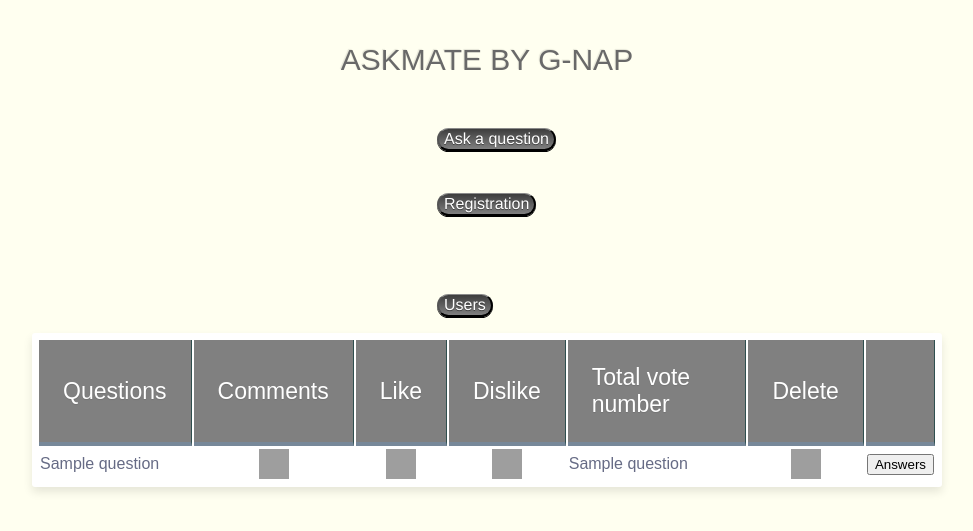
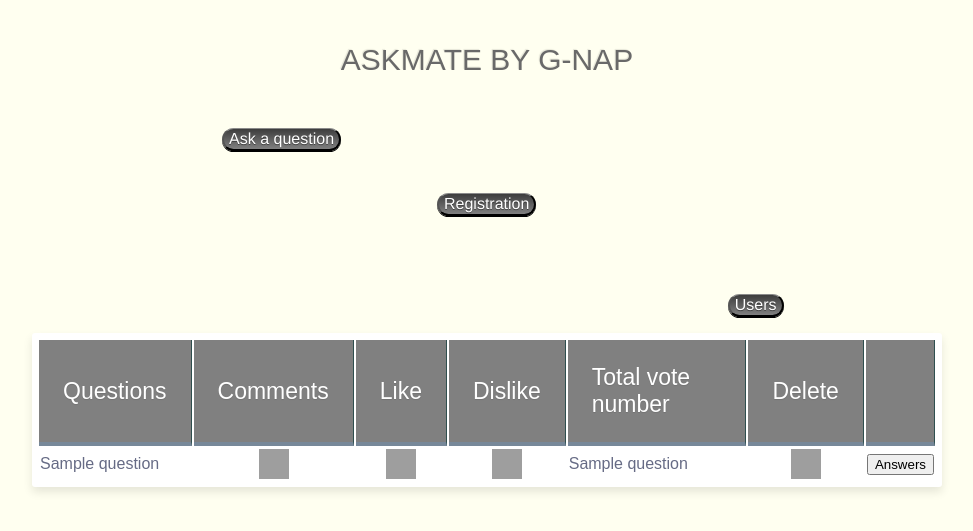
Before and after one commit to ginapaal/askmate_gnap, a Flask app: page / in a window 1280 px wide. Shown: the top 531 px of the page, without its empty margins (153-1126 px from the left). Run offline with Flask 2, Linux system fonts and the light colour scheme; a database or web service that is not in the repository returns one stand-in record (values such as "Sample title"); some libraries are stand-ins or nearby versions; grey boxes are pictures that could not be loaded.

Commit message:
table positions fixed in the .html(s)

```diff
--- a/static/answers.css
+++ b/static/answers.css
@@ -59,9 +59,9 @@ body {
   border-radius:3px;
   border-collapse: collapse;
   margin: auto;
-  max-width: 500px;
+  max-width: 900px;
   padding:5px;
-  width: 100%;
+  width: 150%;
   box-shadow: 0 5px 10px rgba(0, 0, 0, 0.1);
   animation: float 5s infinite;
 }
--- a/static/comment.css
+++ b/static/comment.css
@@ -121,3 +121,7 @@ tr:hover td {
     text-shadow: -1px -1px 1px rgba(0, 0, 0, 0.1);
     text-transform:uppercase;
 }
+td img {
+    display: block;
+    margin: auto;
+}
--- a/static/list.css
+++ b/static/list.css
@@ -11,7 +11,30 @@ padding:5px;
 width: 100%;
 }
 
-#styled_button{
+#styled_q_button{
+   border-top: 1px solid #8a8a8a;
+   background: #808080;
+   background: -webkit-gradient(linear, left top, left bottom, from(#3d3d3d), to(#808080));
+   background: -webkit-linear-gradient(top, #3d3d3d, #808080);
+   background: -moz-linear-gradient(top, #3d3d3d, #808080);
+   background: -ms-linear-gradient(top, #3d3d3d, #808080);
+   background: -o-linear-gradient(top, #3d3d3d, #808080);
+   padding: 1px 5px;
+   border-radius: 40px;
+   -moz-box-shadow: rgba(0,0,0,1) 0 1px 0;
+   box-shadow: rgba(0,0,0,1) 0 1px 0;
+   text-shadow: rgba(0,0,0,.4) 0 1px 0;
+   transition: background-color 0.3s ease 0.1s;
+   color: #ffffff;
+   font-size: 16px;
+   font-family: Helvetica,Arial,Sans-Serif;
+   text-decoration: none;
+   vertical-align: middle;
+   position: relative;
+   margin: 0 0 0 -50px;
+   left: 33%;
+   }
+  #styled_r_button{
    border-top: 1px solid #8a8a8a;
    background: #808080;
    background: -webkit-gradient(linear, left top, left bottom, from(#3d3d3d), to(#808080));
@@ -35,17 +58,59 @@ width: 100%;
    left: 50%;
    right: 50%;
    }
-#styled_button:hover{
+  #styled_u_button{
+   border-top: 1px solid #8a8a8a;
+   background: #808080;
+   background: -webkit-gradient(linear, left top, left bottom, from(#3d3d3d), to(#808080));
+   background: -webkit-linear-gradient(top, #3d3d3d, #808080);
+   background: -moz-linear-gradient(top, #3d3d3d, #808080);
+   background: -ms-linear-gradient(top, #3d3d3d, #808080);
+   background: -o-linear-gradient(top, #3d3d3d, #808080);
+   padding: 1px 5px;
+   border-radius: 40px;
+   -moz-box-shadow: rgba(0,0,0,1) 0 1px 0;
+   box-shadow: rgba(0,0,0,1) 0 1px 0;
+   text-shadow: rgba(0,0,0,.4) 0 1px 0;
+   transition: background-color 0.3s ease 0.1s;
+   color: #ffffff;
+   font-size: 16px;
+   font-family: Helvetica,Arial,Sans-Serif;
+   text-decoration: none;
+   vertical-align: middle;
+   position: relative;
+   margin: 0 0 0 -50px;
+   left: 73%;
+   }
+#styled_q_button:hover{
    border-top-color: lightseagreen;
    background: salmon;
    color: white;
    }
-#styled_button:active{
+#styled_q_button:active{
    border-top-color: lightseagreen;
    background: lightgreen;
    transition: background-color 0.2s ease 0.2s
    }
-
+  #styled_r_button:hover{
+   border-top-color: lightseagreen;
+   background: salmon;
+   color: white;
+   }
+#styled_r_button:active{
+   border-top-color: lightseagreen;
+   background: lightgreen;
+   transition: background-color 0.2s ease 0.2s
+   }
+#styled_u_button:hover{
+   border-top-color: lightseagreen;
+   background: salmon;
+   color: white;
+   }
+#styled_u_button:active{
+   border-top-color: lightseagreen;
+   background: lightgreen;
+   transition: background-color 0.2s ease 0.2s
+   }
 
 .table-title h3 {
    color: dimgray;
--- a/templates/answers.html
+++ b/templates/answers.html
@@ -26,7 +26,8 @@
                     <th> Like </th>
                     <th> Dislike</th>
                     <th> Total vote number </th>
-                    <th></th>
+                    <th> Accept </th>
+                    <th> Delete </th>
                 </tr>
             </thead>
             <tbody class="table-hover">
@@ -76,7 +77,7 @@
         <input id="styled_button" type="submit" value="I can answer mate">
     </form>
     <p>
-        <a href="/"><input type="submit" value="Home"></a>
+        <a href="/"><input id='styled_button' type="submit" value="Home"></a>
     </p>
 </body>
 
--- a/templates/list.html
+++ b/templates/list.html
@@ -13,19 +13,19 @@
 
     </div>
     <form action="/new_question" method='GET'>
-        <p><input id='styled_button' type="submit" value="Ask a question"></p>
+        <p><input id='styled_q_button' type="submit" value="Ask a question"></p>
     </form>
     <div class="table-title">
         <form action="/registration" method='GET'>
     </div>
-    <p><input id='styled_button' type="submit" value="Registration"></p>
+    <p><input id='styled_r_button' type="submit" value="Registration"></p>
     </form>
     <br><br>
     </div>
     <div class="table-title">
         <form action="/users-list" method='GET'>
     </div>
-    <p><input id='styled_button' type="submit" value="Users"></p>
+    <p><input id='styled_u_button' type="submit" value="Users"></p>
     </form>
     </div>
     <div class="table-fill">
--- a/templates/question_comment.html
+++ b/templates/question_comment.html
@@ -22,7 +22,8 @@
         <table>
             <thead>
                 <tr>
-                    <th>Comments</th>
+                    <th> Comments </th>
+                    <th> Delete </th>
                 </tr>
             </thead>
             <tbody>
--- a/templates/registration_display.html
+++ b/templates/registration_display.html
@@ -9,10 +9,12 @@
 <body>
     <h2> AskMate <br> Registration:</h2>
     <form action="/registration" method="POST">
+
         <div class='input_areas'>
-            <input label='username' id='styled_title' type="text" name="username" minlength="5" placeholder="Your Username here"></p>
+            <p><input label='username' id='styled_title' type="text" name="username" minlength="5" placeholder="Your Username here"></p>
+            <p><input id='styled_reg_button' type="submit" value="Registration"></p>
         </div>
-        <p><input id='styled_ask_button' type="submit" value="Registration"></p>
+
     </form>
 </body>
 
--- a/templates/users_list.html
+++ b/templates/users_list.html
@@ -3,7 +3,7 @@
 
 <head>
     <title> Users </title>
-    <link rel="stylesheet" type="text/css" href="{{ url_for('static',filename='list.css') }}">
+    <link rel="stylesheet" type="text/css" href="{{ url_for('static',filename='writingpages.css') }}">
 </head>
 
 <body>
```
Also changed, not shown: static/writingpages.css (+28 -0 lines), templates/answer_comment.html (+4 -3 lines), templates/user_page.html (+5 -5 lines).
